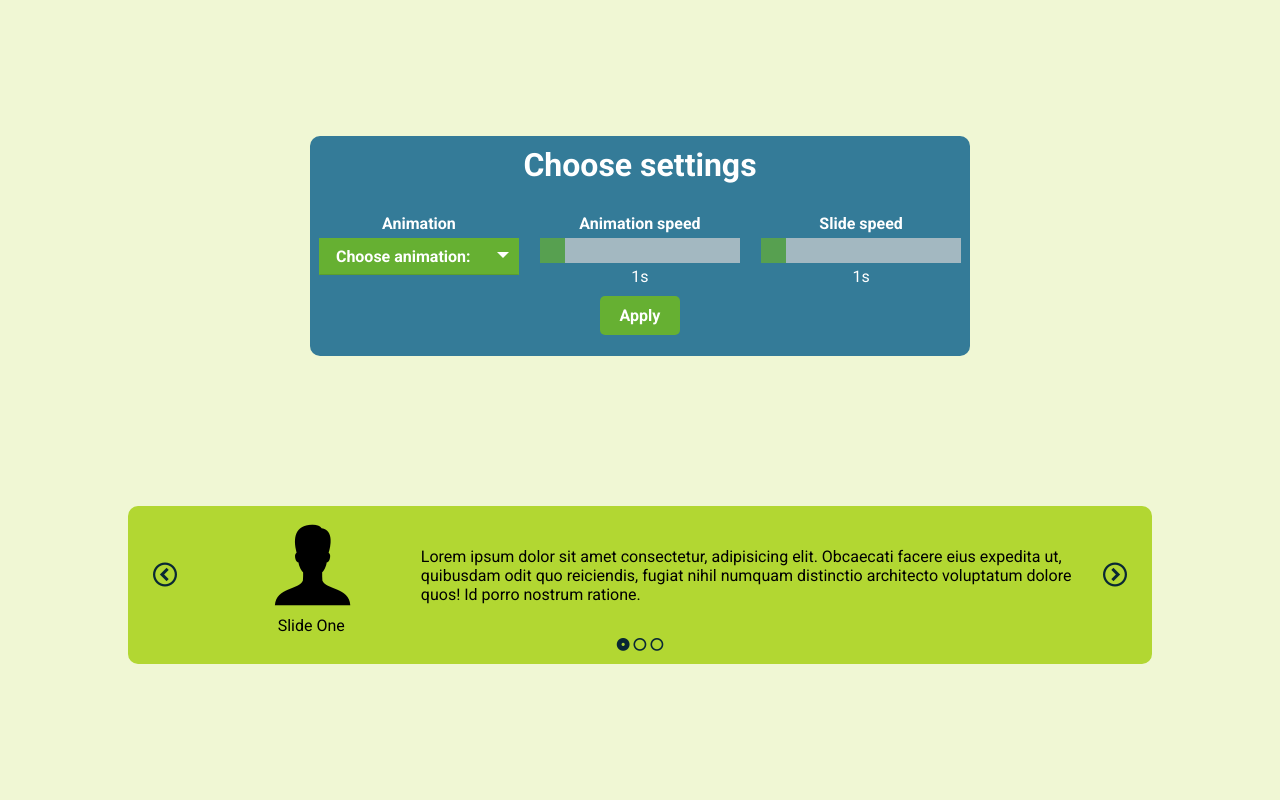
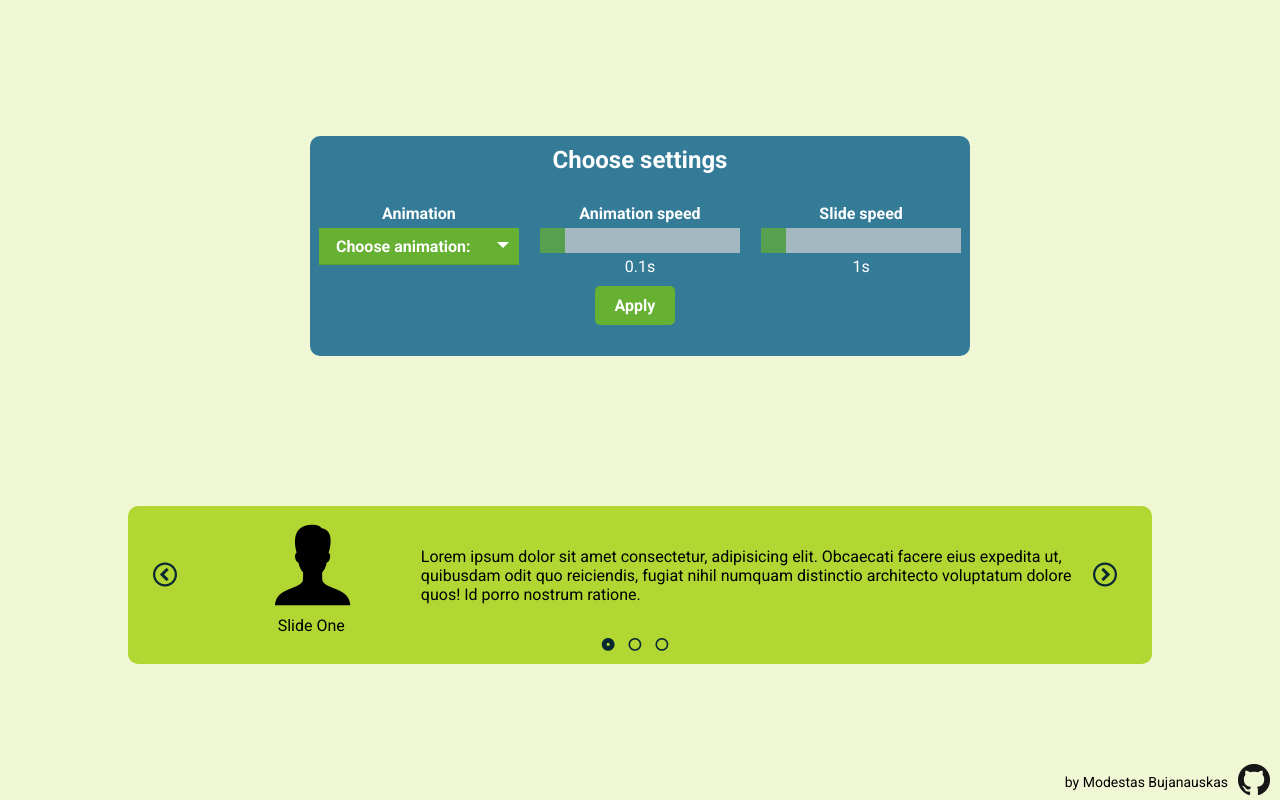
Before and after one commit to ModestB/Vanilla_JS_Slider, a plain HTML site: page index.html in a window 1280 px wide. Drawn offline with Linux system fonts and the light colour scheme; files whose address does not match are found by name.

Commit message:
ADD animation reflow fix. CSS style update

```diff
--- a/assets/css/main.css
+++ b/assets/css/main.css
@@ -118,6 +118,7 @@ h1{
 }
 /*style items (options):*/
 .select-items {
+  overflow: visible;
   position: absolute;
   background-color: #66B032;
   top: 100%;
@@ -173,6 +174,7 @@ h1{
 }
 
 .slide-container{
+  overflow: hidden;
   padding: 10px 25px;
   width: 80%;
   min-width: 400px;
@@ -195,6 +197,21 @@ h1{
   z-index: 1;
 }
 
+footer.flex-container{
+  justify-content: flex-end;
+}
+footer{
+  position: fixed;
+  bottom: 0;
+  width: 100%;
+}
+footer p {
+  font-size: 14px;
+}
+
+footer p, a{
+  margin-right: 10px;
+}
 
 @keyframes fadeIn {
     from {
--- a/assets/scripts/main.js
+++ b/assets/scripts/main.js
@@ -76,15 +76,18 @@ function writeAnimationSpeed(outputValue, outputEle){
   output.innerHTML = `${outputValue}s`;
 }
 
-function getNumberRange(inputEle, outputEle){
+// OPTIONAL timeCorrection helps to correct input value to desirable value
+// Ex. input interval  1 - 100
+// To convert input to 0.1s to 10s you need to use timeCorrection = 10
+function getNumberRange(inputEle, outputEle, timeCorrection = 1){
   const input= document.querySelector(inputEle)
   // Initialize
-  writeAnimationSpeed(input.value, outputEle)
+  writeAnimationSpeed(input.value/timeCorrection, outputEle)
 
   input.addEventListener('input', () => {
-    writeAnimationSpeed(input.value, outputEle)
+    writeAnimationSpeed(input.value/timeCorrection, outputEle)
   })
-  return input.value;
+  return input.value/timeCorrection;
 }
 
 
@@ -99,7 +102,7 @@ function getSettings(){
   let animSpeed, slideSpeed, animName;
   applyButton.addEventListener('click', (e) => {
     e.preventDefault();
-    animSpeed = getNumberRange('#anim-speed', '#anim-speed-out');
+    animSpeed = getNumberRange('#anim-speed', '#anim-speed-out', 10);
     slideSpeed = getNumberRange('#slide-speed', '#slide-speed-out');
     animName = getAnimation();
 
@@ -111,6 +114,6 @@ function getSettings(){
   })
 }
 
-getNumberRange('#anim-speed', '#anim-speed-out')
+getNumberRange('#anim-speed', '#anim-speed-out', 10)
 getNumberRange('#slide-speed', '#slide-speed-out')
 getSettings()
--- a/assets/scripts/slider.js
+++ b/assets/scripts/slider.js
@@ -20,18 +20,21 @@ let sliderWidget = {
 
     // MAIN sliderWidget controller
     init: function(){
-
+        console.log(this.settings.animOn)
         if(this.settings.animOn){
             this.stopAnimation();
             this.removeStyle();
+            this.initializeSlides();
+            this.startAnimation();
+        } else{
+            this.initializeSlides();
+            this.startAnimation();
+            this.initializeButton();
         }
-        this.initializeSlides();
-        this.startAnimation();
-        this.initializeButton();
     },
 
     initializeSlides: function(){
-        mainSettings = this.settings;
+        this.settings.animOn = true;
         this.addSlideStyle();
         this.checkCircle();
     },
@@ -110,6 +113,8 @@ let sliderWidget = {
     // ADD animation and animation duration
     addSlideStyle : function(){
         const slide = this.settings.slides[this.settings.slideIndex];
+        // Forces reflow between the animations then reruning same animation
+        slide.offsetWidth;
 
         slide.style.display = "block";
         slide.style.animationName = this.settings.slideAnimStyle;
--- a/index.html
+++ b/index.html
@@ -11,7 +11,7 @@
     <link rel="stylesheet" href="assets/css/ico_moon.css">
 </head>
 <body>
-    <div class="container-fluid height-100 flex-container flex--column">
+    <section class="container-fluid height-100 flex-container flex--column">
 
         <div class="controller flex-container flex--column">
             <h1>Choose settings</h1>
@@ -34,7 +34,7 @@
                 <div class="col-1-3  flex-container flex--column">
                     <h4>Animation speed</h4>
                     <div class="number-slide">
-                        <input type="range" min="1" max="60" value="1" class="number-input" id="anim-speed">
+                        <input type="range" min="1" max="100" value="1" class="number-input" id="anim-speed">
                     </div>
                     <p id="anim-speed-out"></p>
                 </div>
@@ -42,7 +42,7 @@
                 <div class="col-1-3  flex-container flex--column">
                     <h4>Slide speed</h4>
                     <div class="number-slide">
-                        <input type="range" min="1" max="60" value="1" class="number-input" id="slide-speed">
+                        <input type="range" min="1" max="20" value="1" class="number-input" id="slide-speed">
                     </div>
                     <p id="slide-speed-out"></p>
                 </div>
@@ -105,7 +105,13 @@
                 <a href="#" class="slider-dot"><i class="icon-radio-unchecked"></i></a>
             </div>
         </div>
-</div>
+        <footer class="flex-container">
+            <p>by Modestas Bujanauskas</p>
+            <a href="https://github.com/ModestB/Vanilla_JS_Slider" target="_blank">
+                <img src="/assets/img/GitHub-Mark-32px.png" alt="">
+            </a>
+        </footer>
+    </section>
     <script src="assets/scripts/slider.js"></script>
     <script src="assets/scripts/main.js"></script>
 </body>
```
Also changed, not shown: assets/img/GitHub-Mark-32px.png (added), assets/img/person.jpeg (deleted).
